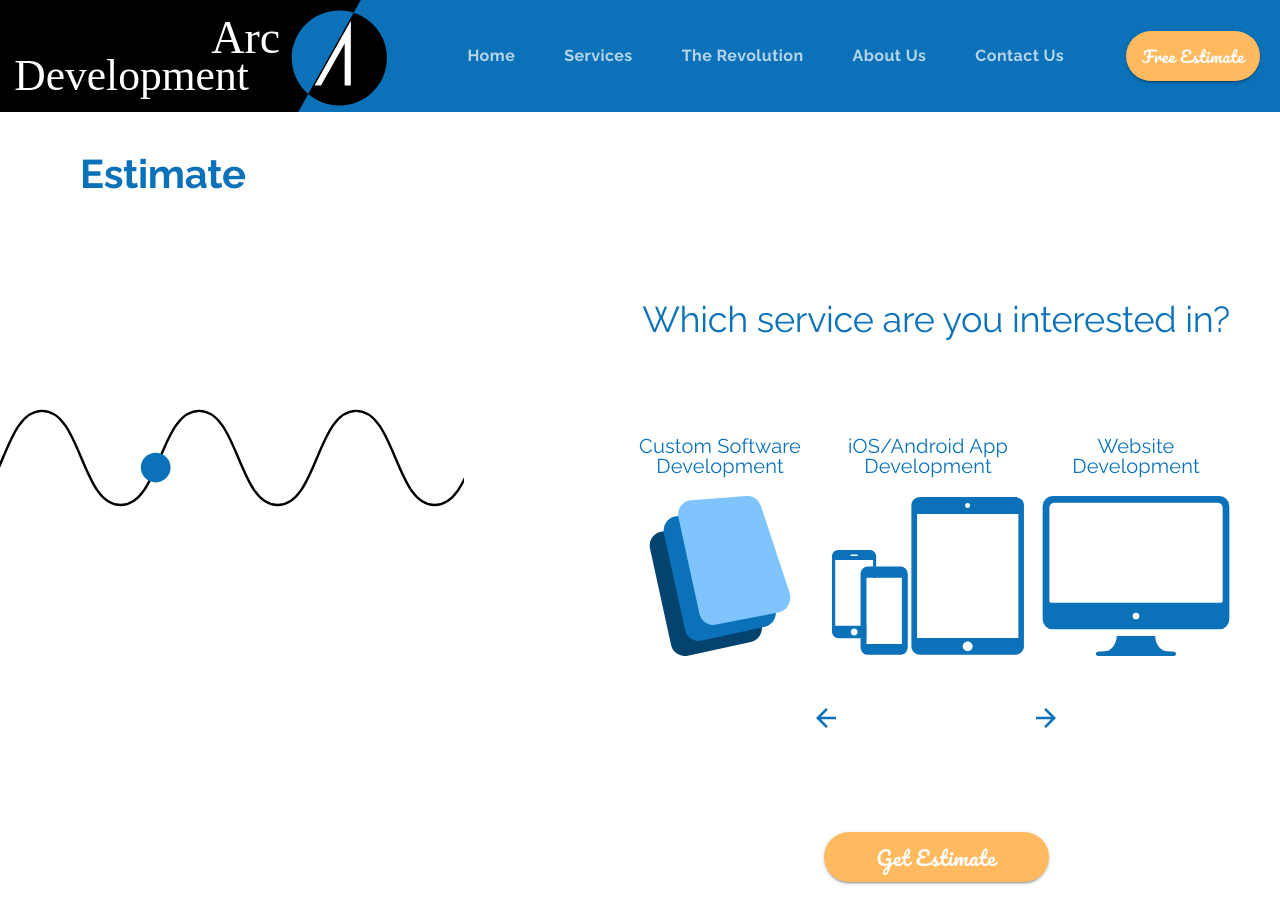
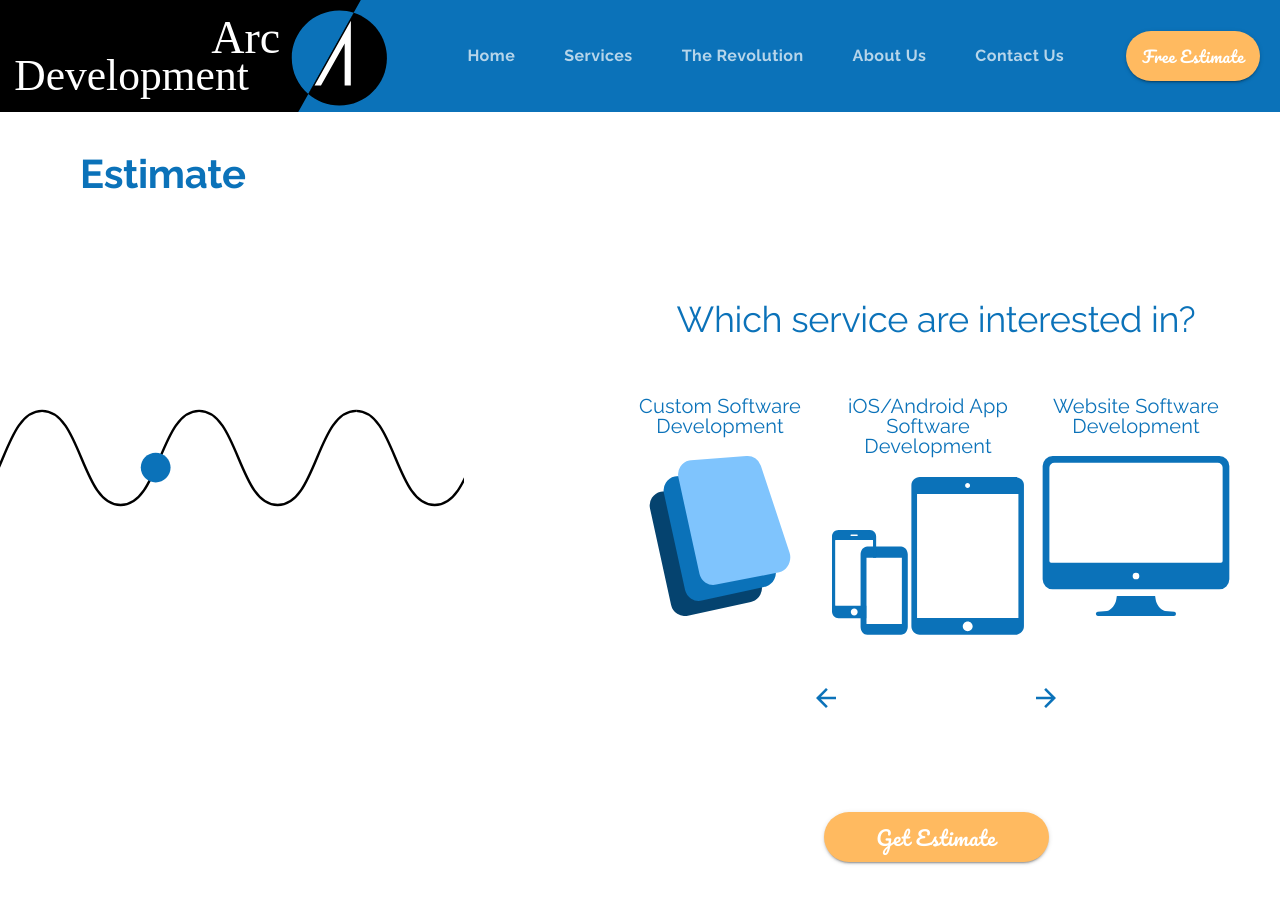
Before and after one commit to SepantaJoshani/Arc-Dev-Clone, a React (Create React App) app: page /estimate in a window 1280 px wide. Shown: the top 924 px of the page. Built offline with nearby package versions, Linux system fonts and the light colour scheme.

Commit message:
adding first questions dynamically

```diff
--- a/src/pages/Estimate.js
+++ b/src/pages/Estimate.js
@@ -1,6 +1,6 @@
 import { Button, Grid, Typography, useMediaQuery } from "@material-ui/core";
 import { makeStyles, useTheme } from "@material-ui/styles";
-import React from "react";
+import React, { Fragment } from "react";
 import Lottie from "react-lottie";
 
 import check from "../assets/check.svg";
@@ -49,6 +49,43 @@ const useStyles = makeStyles((theme) => ({
   },
 }));
 
+const defaultQuestions = [
+  {
+    id: 1,
+    title: "Which service are interested in?",
+    active: true,
+    options: [
+      {
+        id: 1,
+        title: "Custom Software Development",
+        subtitle: null,
+        icon: software,
+        iconAlt: "three floating strings",
+        selected: false,
+        cost: 0,
+      },
+      {
+        id: 2,
+        title: "iOS/Android App Software Development",
+        subtitle: null,
+        icon: mobile,
+        iconAlt: "mobile",
+        selected: false,
+        cost: 0,
+      },
+      {
+        id: 3,
+        title: "Website Software Development",
+        subtitle: null,
+        icon: website,
+        iconAlt: "computer",
+        selected: false,
+        cost: 0,
+      },
+    ],
+  },
+];
+
 const Estimate = () => {
   const classes = useStyles();
   const theme = useTheme();
@@ -90,23 +127,36 @@ const Estimate = () => {
         lg
         style={{ marginRight: "2em", marginBottom: "25em" }}
       >
+        {defaultQuestions
+          .filter((question) => question.active)
+          .map((question, index) => (
+            <Fragment key={question.id}>
               <Grid item>
                 <Typography
                   variant="h2"
                   align="center"
                   style={{
                     fontWeight: 500,
-              marginBottom: "2.5em",
                     marginTop: "5em",
                     fontSize: "2.25em",
                   }}
+                >
+                  {question.title}
+                </Typography>
+                <Typography
+                  variant="body1"
+                  align="center"
+                  style={{ marginBottom: "2.5em" }}
                   gutterBottom
                 >
-            Which service are you interested in?
+                  {question.subtitle}
                 </Typography>
               </Grid>
+
               {/*--------Second Block (The Icons Block)--------*/}
+
               <Grid item container>
+                {question.options.map((option) => (
                   <Grid item container direction="column" md>
                     <Grid item style={{ maxWidth: "12em" }}>
                       <Typography
@@ -114,46 +164,25 @@ const Estimate = () => {
                         align="center"
                         style={{ marginBottom: "1em" }}
                       >
-                Custom Software Development
+                        {option.title}
+                      </Typography>
+                      <Typography variant="caption" align="center">
+                        {option.subtitle}
                       </Typography>
                     </Grid>
                     <Grid item>
                       <img
-                src={software}
-                alt="three floating strings"
+                        src={option.icon}
+                        alt={option.iconAlt}
                         className={classes.icon}
                       />
                     </Grid>
                   </Grid>
-          <Grid item container direction="column" md>
-            <Grid item style={{ maxWidth: "12em" }}>
-              <Typography
-                variant="h6"
-                align="center"
-                style={{ marginBottom: "1em" }}
-              >
-                iOS/Android App Development
-              </Typography>
+                ))}
               </Grid>
-            <Grid item>
-              <img src={mobile} alt="mobile icon" className={classes.icon} />
-            </Grid>
-          </Grid>
-          <Grid item container direction="column" md>
-            <Grid item style={{ maxWidth: "12em" }}>
-              <Typography
-                variant="h6"
-                align="center"
-                style={{ marginBottom: "1em" }}
-              >
-                Website Development
-              </Typography>
-            </Grid>
-            <Grid item>
-              <img src={website} alt="computer" className={classes.icon} />
-            </Grid>
-          </Grid>
-        </Grid>
+            </Fragment>
+          ))}
+
         {/*--------Second Block (The Arrows Block)--------*/}
         <Grid
           item
```
Lines whose indentation alone changed are shown as unchanged.
